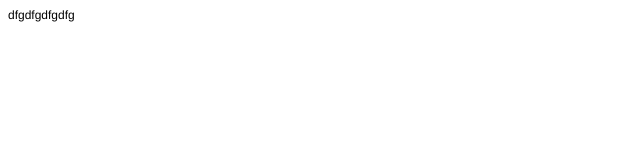
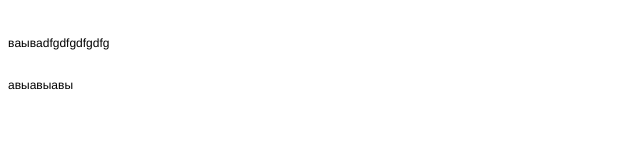
Before and after one commit to mamuangkuan/first-project, a plain HTML site: page index.html in a window 1280 px wide. Shown: the whole page, without its empty margins (0-640 px from the left). Drawn offline with Linux system fonts and the light colour scheme.

Commit message:
второй коммит

```diff
--- a/index.html
+++ b/index.html
@@ -7,10 +7,17 @@
   <meta name="Generator" content="Cocoa HTML Writer">
   <meta name="CocoaVersion" content="2487.4">
   <style type="text/css">
-    p.p1 {margin: 0.0px 0.0px 0.0px 0.0px; font: 12.0px Helvetica}
+    p.p1 {margin: 0.0px 0.0px 0.0px 0.0px; font: 12.0px Helvetica; -webkit-text-stroke: #000000; min-height: 14.0px}
+    p.p2 {margin: 0.0px 0.0px 0.0px 0.0px; font: 12.0px Helvetica; -webkit-text-stroke: #000000}
+    span.s1 {font-kerning: none}
   </style>
 </head>
 <body>
-<p class="p1">dfgdfgdfgdfg</p>
+<p class="p1"><span class="s1"></span><br></p>
+<p class="p1"><span class="s1"></span><br></p>
+<p class="p2"><span class="s1">ваываdfgdfgdfgdfg</span></p>
+<p class="p1"><span class="s1"></span><br></p>
+<p class="p1"><span class="s1"></span><br></p>
+<p class="p2"><span class="s1">авыавыавы</span></p>
 </body>
 </html>
```
